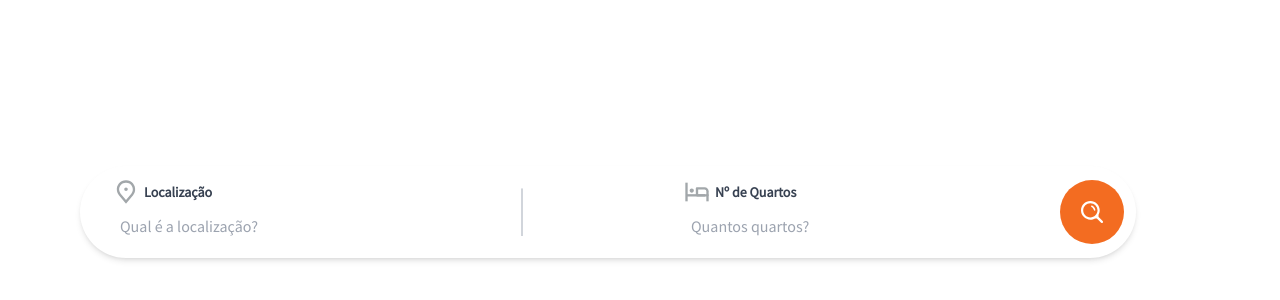
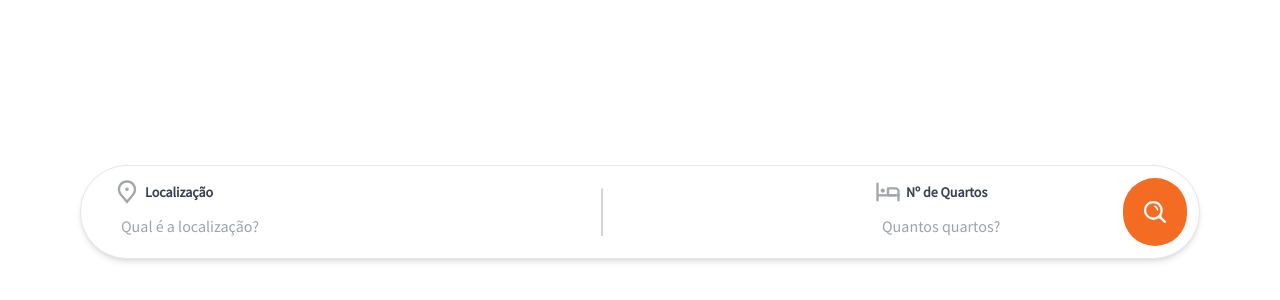
Before and after one commit to gabrielripardo/portal-anuncios-imoveis, a Next.js app: page / in a window 1280 px wide. Shown: the part 188-488 px from the top of the page. Built offline with nearby package versions, Linux system fonts and the light colour scheme.

Commit message:
CHORE: layout main fix

```diff
--- a/src/app/components/FormSearch.tsx
+++ b/src/app/components/FormSearch.tsx
@@ -10,7 +10,7 @@ const FormSearch = () => {
   };
 
   return (
-    <div className="w-full flex flex-col items-center justify-center bg-white shadow-md rounded-full pr-3">
+    <div className="w-full flex flex-col items-center justify-center bg-white shadow-md rounded-full border">
       <div className="w-full">
         <div className="flex gap-4 items-center justify-between">
           <div className="px-8 py-3 rounded-full hover:bg-gray-200 focus-within:shadow-xl focus-within:border">
@@ -37,6 +37,7 @@ const FormSearch = () => {
             />
           </div>
           <hr className="bg-gray-300 w-0.5 h-12" />
+          <div className="flex pl-8 pr-3 py-3 gap-8 rounded-full hover:bg-gray-200 focus-within:shadow-xl focus-within:border-l">
             <div>
               <label
                 htmlFor="rooms"
@@ -59,7 +60,7 @@ const FormSearch = () => {
               />
             </div>
 
-          <button className="flex items-center justify-center min-w-16 min-h-16 gap-2 p-2 px-4 text-white bg-orange-default rounded-full hover:bg-orange-600 focus:outline-none focus:ring-2 focus:ring-orange-200">
+            <button className="flex items-center justify-center min-w-16 min-h-16 gap-2 p-2 px-4 text-white bg-orange-default rounded-full hover:bg-orange-600 focus:outline-none focus:ring-2 focus:ring-orange-200 font-bold">
               <Image
                 src="/icons/search.svg"
                 alt="search button"
@@ -72,6 +73,7 @@ const FormSearch = () => {
           </div>
         </div>
       </div>
+    </div>
   );
 };
 
--- a/src/app/page.tsx
+++ b/src/app/page.tsx
@@ -4,7 +4,7 @@ import FormSearch from "./components/FormSearch";
 
 export default function Home() {
   return (
-    <div className="flex items-center justify-items-center min-h-screen p-8 pb-20 gap-16 sm:p-20 font-sans">
+    <div className="flex items-center justify-items-center min-h-screen p-8 pb-20 sm:p-20 font-sans">
       <main className="w-full flex flex-col gap-8 row-start-2 items-center sm:items-start">
         <FormSearch />
       </main>
```
Lines whose indentation alone changed are shown as unchanged.
